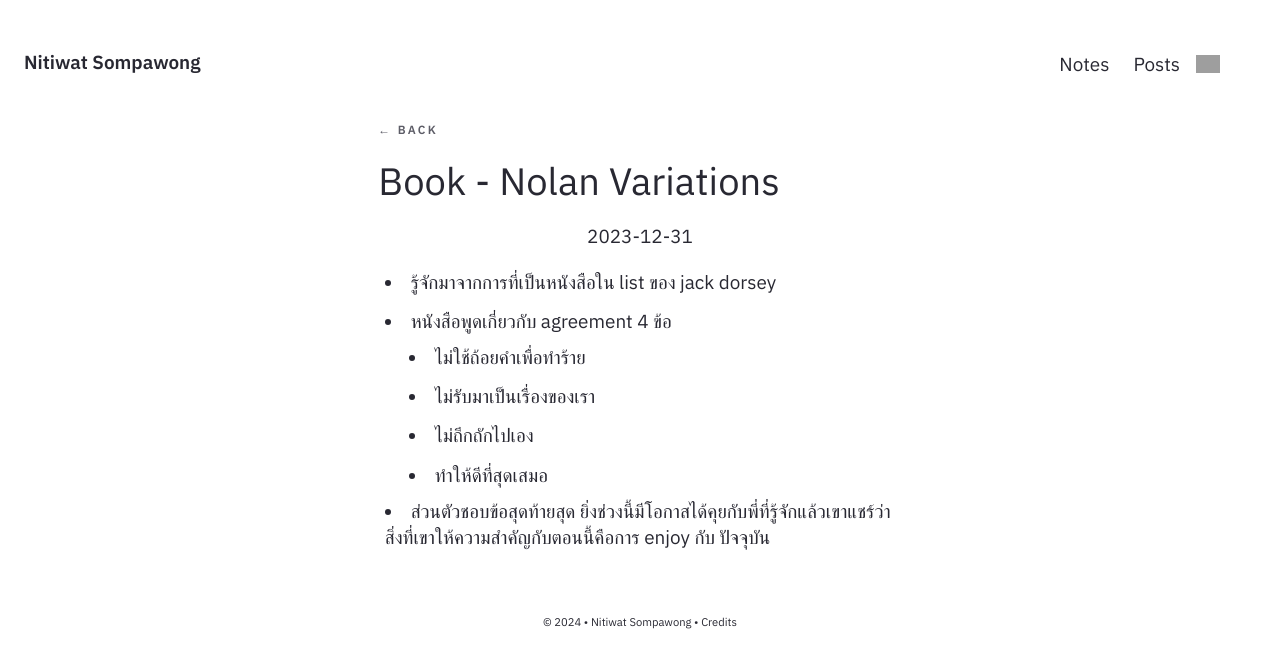
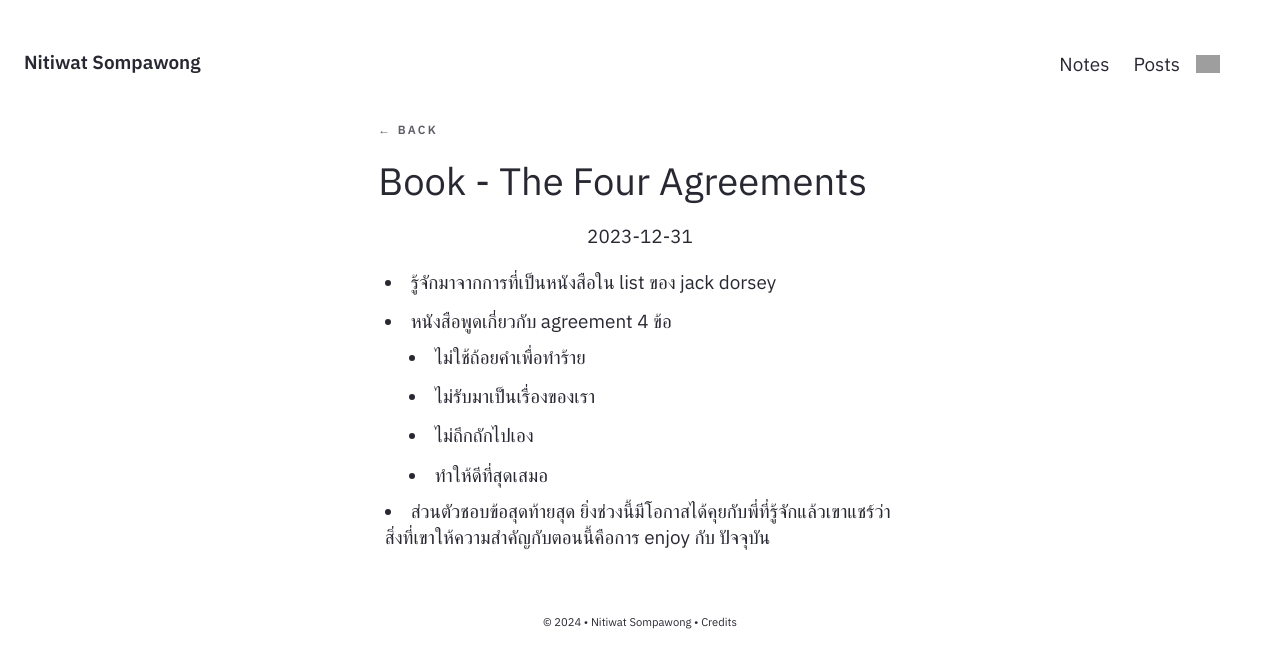
Before and after one commit to fnitiwat/fnitiwat.github.io, a Jekyll site: the page built from _notes/Public/Book - The Four Agreements.md, in a window 1280 px wide. Shown: the top 668 px of the page. Built offline with Jekyll 4.4.1, drawn with Linux system fonts in a browser that asks for light colours; grey boxes are pictures that could not be loaded.

Commit message:
fix four agreement name

```diff
--- a/_notes/Public/Book - The Four Agreements.md
+++ b/_notes/Public/Book - The Four Agreements.md
@@ -1,5 +1,5 @@
 ---
-title: Book - Nolan Variations
+title: Book - The Four Agreements
 date: 2023-12-31
 feed: show
 ---
```
